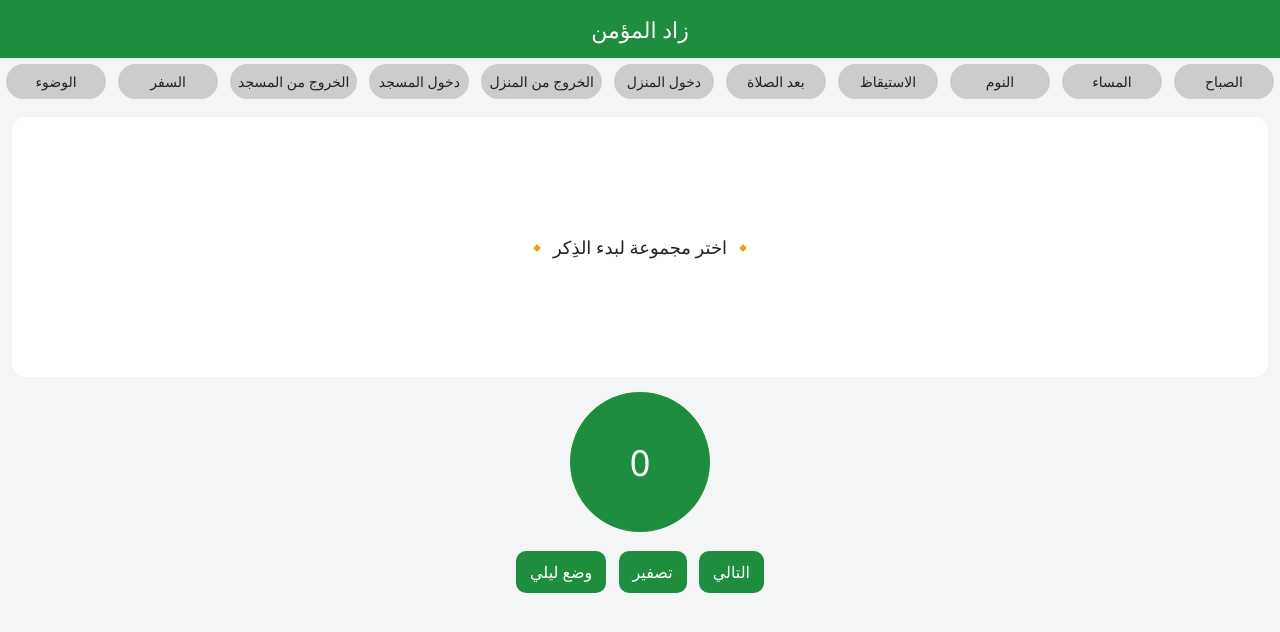
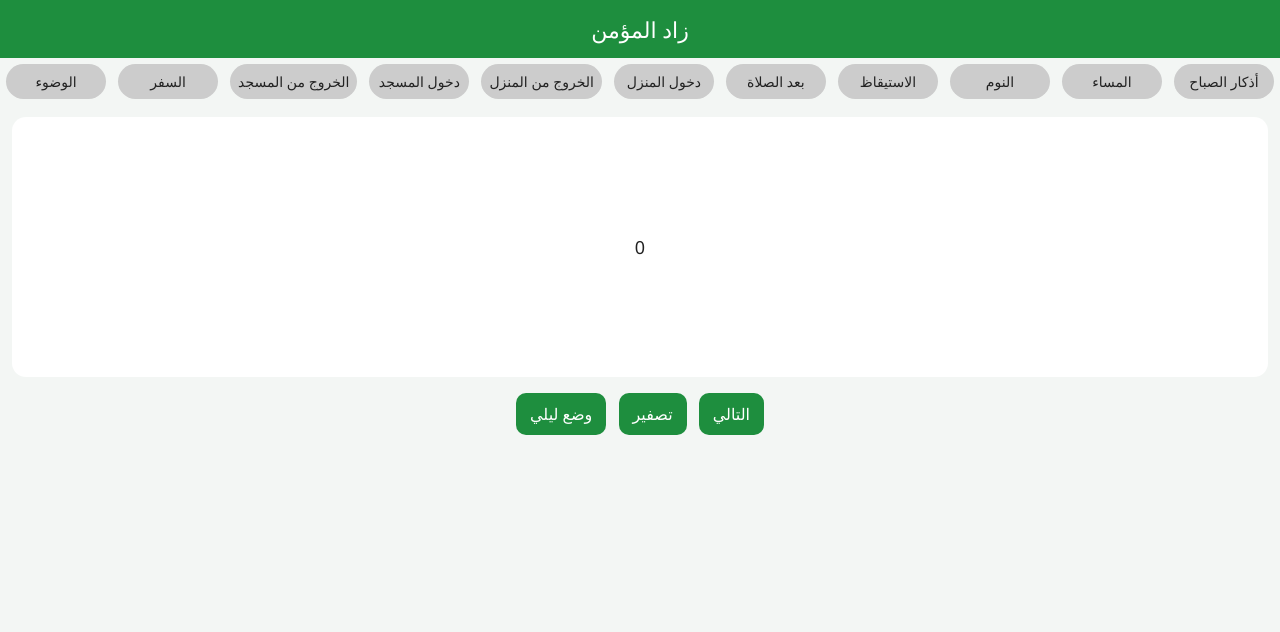
Before and after one commit to nazim-droid/Nazim, a plain HTML site: page index.html in a window 1280 px wide. Drawn offline with Linux system fonts and the light colour scheme.

Commit message:
Update index.html

```diff
--- a/index.html
+++ b/index.html
@@ -97,7 +97,7 @@ font-size:16px;
 
 <div class="tabs" id="tabs"></div>
 
-<div class="card" id="zekrText">🔸 اختر مجموعة لبدء الذِكر 🔸</div>
+<div class="card" id="zekrText   🔸 ⬆️  اختر أذكار من القائمة 🔸</div>
 
 <div class="counter" onclick="increment()"><span id="counterNum">0</span></div>
 
@@ -111,8 +111,7 @@ font-size:16px;
 
 // 📌 كل المجموعات مع الأذكار الصحيحة (مصادر إسلامية)
 const azkar = {
-"الصباح":[
-"اللهم بك أصبحنا وبك أمسينا وبك نحيا وبك نموت وإليك المصير",
+"أذكار الصباح":[  "أَصْبَحْنا وَأَصْبَحَ المُلْكُ لله وَالحَمد لله ، لا إله إلا اللهُ وَحدَهُ لا شَريكَ لهُ، له الملك وله الحمد، وهُوَ على كل شَيءٍ قدير ، رَبِّ أَسْأَلُكَ خَيرَ ما في هذا اليوم وَخَيرَ ما بَعْدَه ، وَأَعُوذُ بِكَ مِنْ شَرِّ هذا اليوم وَشَرِّ ما بَعْدَه، رَبِّ أَعوذُ بِكَ مِنَ الْكَسَلِ وَسوءِ الْكِبَر ، رَبِّ أَعوذُ بِكَ مِنْ عَذَابٍ في النَّارِ وَعَذَابٍ في القبر",
 "أصبحنا على فطرة الإسلام وكلمة الإخلاص...",
 "سبحان الله وبحمده (100 مرة)",
 "اللهم إني أسألك خير هذا اليوم..."
```
